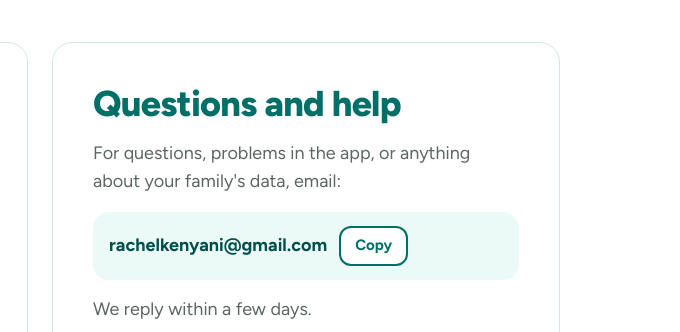
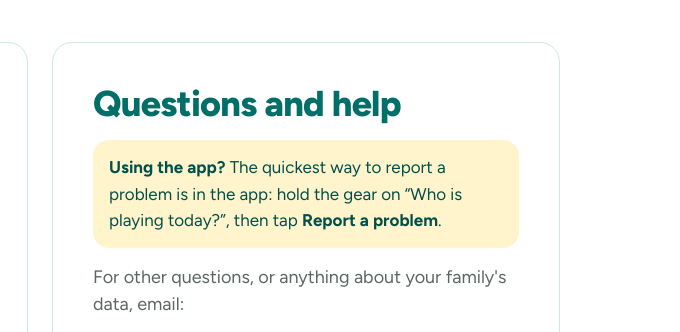
Before and after one commit to Rachel-Kenyani/arithmetick-website, an Astro site: page /contact in a window 1280 px wide. Shown: the part 302-634 px from the top of the page, 600-1280 px from the left. Built offline with nearby package versions, Linux system fonts and the light colour scheme; Astro itself is replaced by a stand-in of ours.

Commit message:
Point app users to Report a problem on the Contact page

```diff
--- a/src/pages/contact.astro
+++ b/src/pages/contact.astro
@@ -34,7 +34,8 @@ const schema = [
 
     <article class="card">
       <h2 class="heading-lg">Questions and help</h2>
-      <p class="body-xl">For questions, problems in the app, or anything about your family's data, email:</p>
+      <p class="tip"><strong>Using the app?</strong> The quickest way to report a problem is in the app: hold the gear on “Who is playing today?”, then tap <strong>Report a problem</strong>.</p>
+      <p class="body-xl">For other questions, or anything about your family's data, email:</p>
       <p class="email">
         <span id="email-text">{EMAIL}</span>
         <button type="button" class="copy" data-copy={EMAIL}>Copy</button>
@@ -132,6 +133,13 @@ const schema = [
     align-self: flex-start;
     margin-top: 8px;
   }
+  .tip {
+    padding: 14px 16px;
+    border-radius: var(--radius-md);
+    background: #fff4cc;
+    font-size: 17px;
+    color: var(--ink);
+  }
   .email {
     display: flex;
     flex-wrap: wrap;
```
